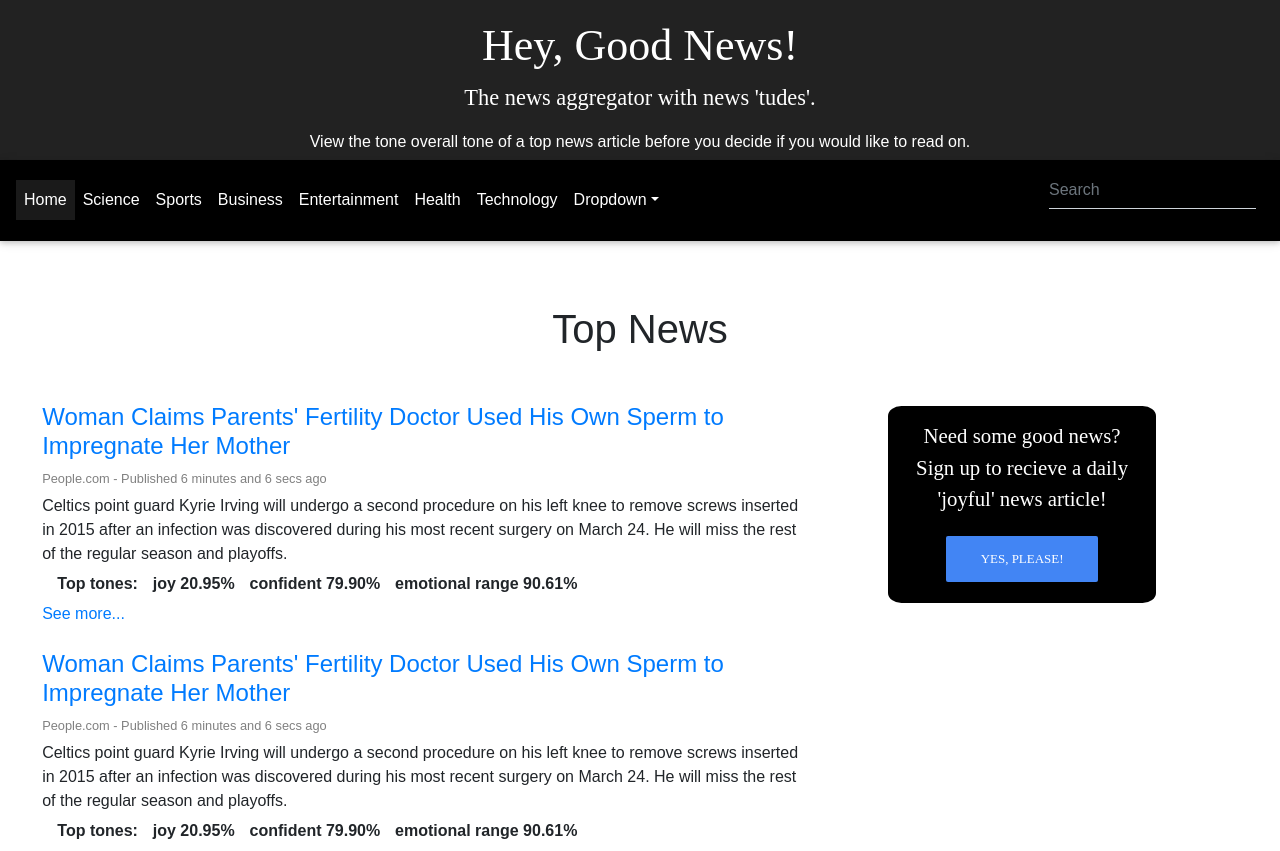
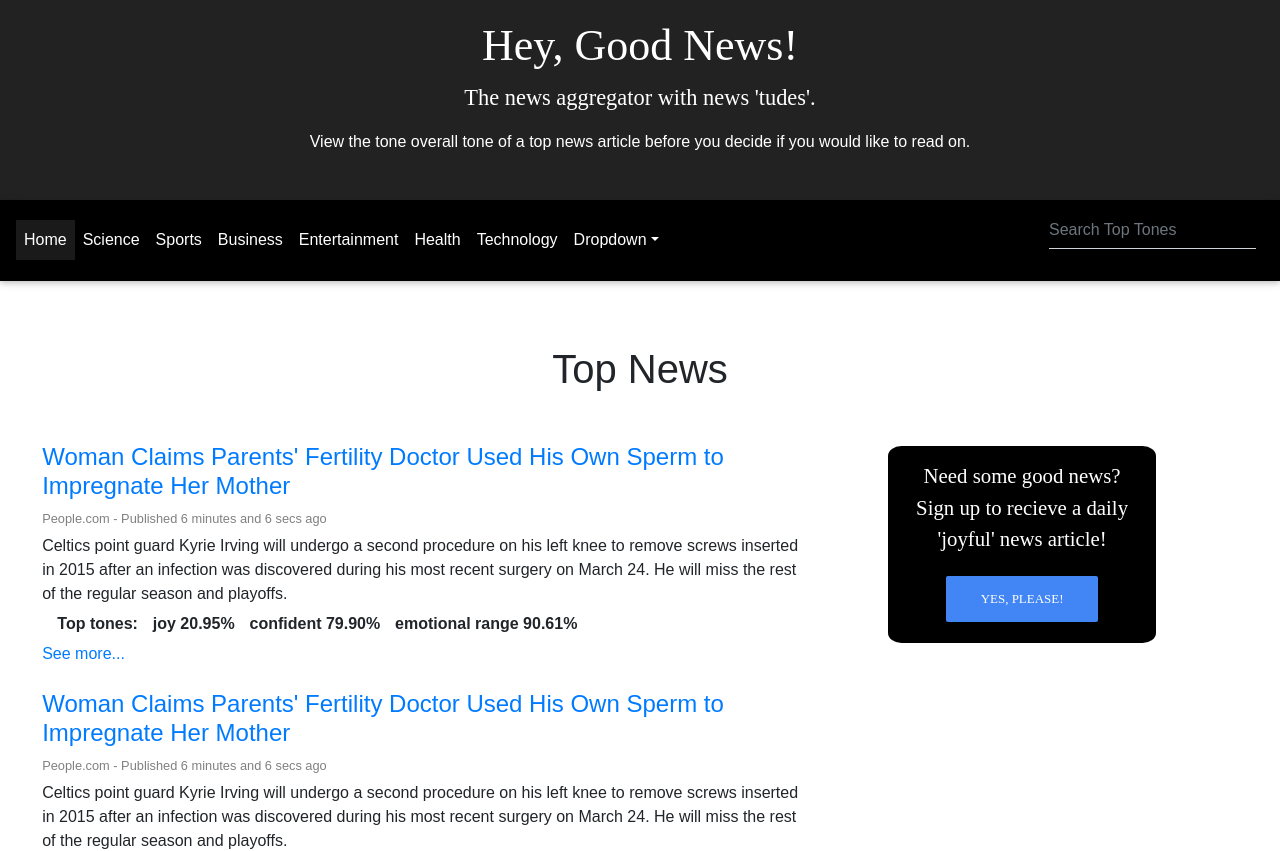
Before and after one commit to annestarley/Hey-Good-News-frontend-, a React (Create React App) app: page /top-news in a window 1280 px wide. Shown: the top 851 px of the page. Built offline with nearby package versions, Linux system fonts and the light colour scheme; no server answers; a web font is replaced by a local one.

Commit message:
saving small css changes and navbar changes before I start all the other axios calls

```diff
--- a/src/App.css
+++ b/src/App.css
@@ -11,7 +11,7 @@
 
 .App-header {
   background-color: #222;
-  height: 160px;
+  height: 200px;
   padding: 20px;
   color: white;
   /* .top-navbar {
@@ -67,6 +67,7 @@
 
 .top-news h1 {
   text-align: center;
+  font-weight: bold;
 }
 
 .source-time {
--- a/src/components/header/Navbar.js
+++ b/src/components/header/Navbar.js
@@ -72,7 +72,7 @@ class NavbarFeatures extends React.Component {
                     <NavbarNav right>
                       <NavItem>
                         <form className="form-inline md-form mt-0">
-                          <input className="form-control mr-sm-2 mb-0 text-white" type="text" placeholder="Search" aria-label="Search"/>
+                          <input className="form-control mr-sm-2 mb-0 text-white" type="text" placeholder="Search Top Tones" aria-label="Search"/>
                         </form>
                       </NavItem>
                     </NavbarNav>
```
